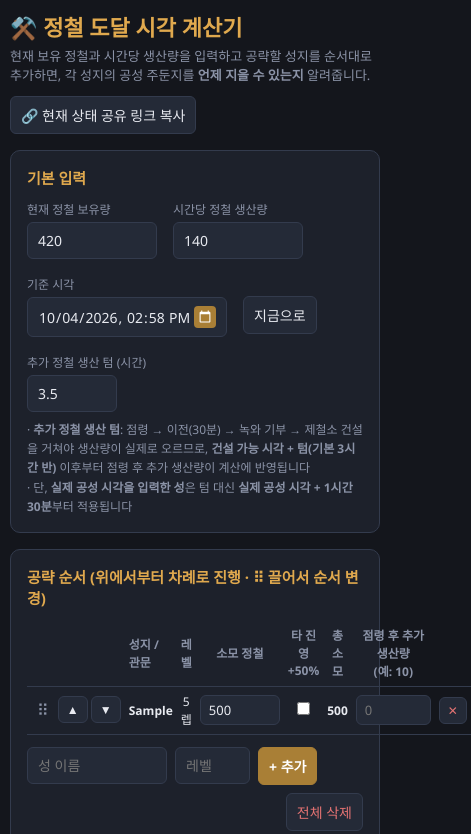
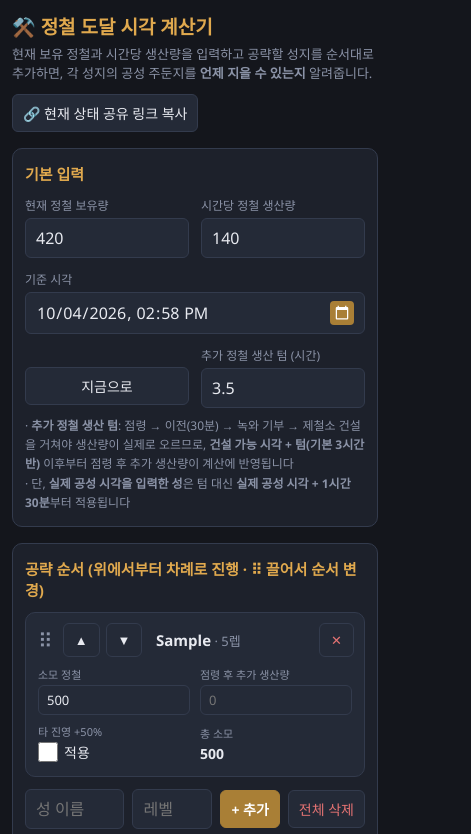
Before and after one commit to say-bot/tenha-steel-calc, a plain HTML site: page index.html in a window 390 px wide. Both pictures are taken after typing "Sample", "5" into the empty fields and a click on the button "+ 추가". Shown: the top 834 px of the page, 471 px wide, since content can reach past the window. Drawn offline with Linux system fonts and the light colour scheme.

Commit message:
모바일 최적화: 공략 순서·결과 표를 카드형으로, 입력칸 16px(iOS 확대 방지), 기본 입력 2열
Co-Authored-By: Claude Opus 5.5 <noreply@anthropic.com>

```diff
--- a/index.html
+++ b/index.html
@@ -117,9 +117,74 @@
   .shared-banner.on { display: flex; }
   .shared-banner .t { flex: 1; min-width: 220px; line-height: 1.5; }
   .footer-note { font-size: 11px; color: var(--muted); margin-top: 20px; text-align: center; }
+  .m-only { display: none; }
+  .q-enemy-wrap { display: inline-flex; align-items: center; gap: 6px; cursor: pointer; }
+
+  /* ---------- 모바일: 표 → 카드 ---------- */
   @media (max-width: 700px) {
-    body { padding: 10px; }
+    body { padding: 12px; }
+    h1 { font-size: 19px; }
+    .panel { padding: 14px 12px; }
     th, td { padding: 6px 4px; font-size: 12px; }
+    /* iOS는 16px 미만 입력칸 포커스 시 화면을 확대함 */
+    input, select { font-size: 16px; }
+    .inputs-row { display: grid; grid-template-columns: 1fr 1fr; gap: 12px; }
+    .inputs-row .field input { width: 100% !important; }
+    .inputs-row .field:has(#baseTime) { grid-column: 1 / -1; }
+    .summary { display: grid; grid-template-columns: 1fr 1fr; gap: 8px; }
+    .stat { min-width: 0; padding: 8px 12px; }
+    .stat:last-child { grid-column: 1 / -1; }
+    .addbar #customName { flex: 1; min-width: 0; width: auto !important; }
+    .addbar #customLevel { flex: 0 0 80px; width: 80px !important; }
+    .addbar .danger { margin-left: 0 !important; }
+    .m-only { display: inline; }
+
+    table.cards, table.cards tbody { display: block; }
+    table.cards thead { display: none; }
+    table.cards tr {
+      display: grid; gap: 8px 10px; align-items: center;
+      background: var(--panel2); border: 1px solid var(--border); border-radius: 10px;
+      padding: 10px 12px; margin-bottom: 10px;
+    }
+    table.cards tr.empty { display: block; }
+    table.cards td { border: 0; padding: 0; text-align: left; font-size: 14px; min-width: 0; }
+    table.cards td[data-label]::before {
+      content: attr(data-label); display: block; font-size: 11px; color: var(--muted); margin-bottom: 3px; font-weight: 400;
+    }
+
+    /* 공략 순서 카드: [⠿ ▲ ▼ | 이름·레벨 | ✕] / [소모 | 추가생산] / [타진영 | 총소모] */
+    .queue-table tr { grid-template-columns: 1fr 1fr; grid-template-areas:
+      "head head" "cost add" "enemy total"; }
+    .queue-table tr { position: relative; }
+    .queue-table td.drag-cell { grid-area: head; display: flex; align-items: center; gap: 6px; }
+    /* 이름은 같은 줄의 ⠿▲▼ 오른쪽에 겹쳐 배치 (터치는 아래 버튼으로 통과) */
+    .queue-table td.q-name { grid-area: head; padding: 0 40px 0 118px; font-size: 15px; line-height: 1.3; pointer-events: none; }
+    .queue-table td.q-lvl { display: none; }
+    .queue-table td.q-cost { grid-area: cost; }
+    .queue-table td.q-add { grid-area: add; }
+    .queue-table td.q-enemy { grid-area: enemy; }
+    .queue-table td.q-total { grid-area: total; }
+    .queue-table td.q-del { position: absolute; top: 10px; right: 10px; }
+    .queue-table td.q-lvl-inline, .q-lvl-inline { color: var(--muted); font-weight: 400; font-size: 13px; }
+    .queue-table input.cost, .queue-table input.addrate { width: 100%; }
+    .queue-table input[type=checkbox] { width: 20px; height: 20px; }
+    .queue-table td.q-total .surcharge { display: inline; margin-left: 6px; }
+    .queue-table button.small { padding: 7px 11px; font-size: 13px; }
+    .drag-handle { font-size: 20px; padding: 4px 4px 4px 0; }
+
+    /* 결과 카드: 이름 / 2열 정보 / 실제 공성 시각 */
+    .result-table tr { grid-template-columns: 1fr 1fr; }
+    .result-table td.r-name { grid-column: 1 / -1; font-size: 15px; color: var(--accent); }
+    .result-table td.r-wide { grid-column: 1 / -1; }
+    .result-table td.r-actual { order: 9; display: block; }
+    .result-table td.r-actual input[type=date] { width: 100%; margin-bottom: 6px; }
+    .result-table td.r-actual select { width: calc(50% - 4px); }
+    .result-table td.arrive { font-size: 15px; }
+
+    /* 시간별 예상 표 */
+    .proj-wrap { max-height: 420px; }
+    .proj-wrap th, .proj-wrap td { font-size: 12px; padding: 6px 3px; }
+    .proj-wrap td:first-child, .proj-wrap th { white-space: nowrap; }
   }
 </style>
 </head>
@@ -169,7 +234,7 @@
 
 <div class="panel">
   <h2>공략 순서 (위에서부터 차례로 진행 · ⠿ 끌어서 순서 변경)</h2>
-  <table class="queue-table" id="queueTable">
+  <table class="queue-table cards" id="queueTable">
     <thead>
       <tr>
         <th></th>
@@ -199,7 +264,7 @@
 <div class="panel">
   <h2>결과 — 언제 정철이 모이나</h2>
   <div class="summary" id="summaryBox"></div>
-  <table>
+  <table class="result-table cards">
     <thead>
       <tr>
         <th style="text-align:left">순서</th>
@@ -218,7 +283,7 @@
   <h2 id="projTitle">시간별 정철 예상 (72시간)</h2>
   <div class="proj-wrap">
     <table>
-      <thead><tr><th>시각</th><th>예상 보유 정철</th><th>생산량</th><th style="text-align:left">이벤트</th></tr></thead>
+      <thead><tr><th>시각</th><th>예상 보유</th><th>생산량</th><th style="text-align:left">이벤트</th></tr></thead>
       <tbody id="projBody"></tbody>
     </table>
   </div>
@@ -308,17 +373,17 @@ function renderQueue() {
         <button class="small" onclick="moveItem(${i},-1)" title="위로">▲</button>
         <button class="small" onclick="moveItem(${i},1)" title="아래로">▼</button>
       </td>
-      <td class="name">${esc(item.name)}</td>
-      <td>${esc(item.level)}렙</td>
-      <td><input type="number" class="cost" value="${esc(item.cost)}" min="0" step="50"
+      <td class="name q-name">${esc(item.name)}<span class="m-only q-lvl-inline"> · ${esc(item.level)}렙</span></td>
+      <td class="q-lvl">${esc(item.level)}렙</td>
+      <td class="q-cost" data-label="소모 정철"><input type="number" class="cost" value="${esc(item.cost)}" min="0" step="50"
            onchange="queue[${i}].cost=+this.value; recalc(); renderQueue();"></td>
-      <td><input type="checkbox" ${item.enemy?"checked":""}
-           onchange="queue[${i}].enemy=this.checked; recalc(); renderQueue();"></td>
-      <td><b>${totalCost(item).toLocaleString()}</b>
+      <td class="q-enemy" data-label="타 진영 +50%"><label class="q-enemy-wrap"><input type="checkbox" ${item.enemy?"checked":""}
+           onchange="queue[${i}].enemy=this.checked; recalc(); renderQueue();"><span class="m-only">적용</span></label></td>
+      <td class="q-total" data-label="총 소모"><b>${totalCost(item).toLocaleString()}</b>
           ${totalCost(item) > item.cost ? `<div class="surcharge">+${(totalCost(item)-item.cost).toLocaleString()}</div>` : ""}</td>
-      <td><input type="number" class="addrate" value="${esc(item.addRate)}" placeholder="0" min="0"
+      <td class="q-add" data-label="점령 후 추가 생산량"><input type="number" class="addrate" value="${esc(item.addRate)}" placeholder="0" min="0"
            onchange="queue[${i}].addRate=this.value; recalc();"></td>
-      <td><button class="small danger" onclick="removeItem(${i})">✕</button></td>`;
+      <td class="q-del"><button class="small danger" onclick="removeItem(${i})" title="삭제">✕</button></td>`;
     tb.appendChild(tr);
   });
 }
@@ -510,25 +575,25 @@ function recalc() {
   rows.forEach((row, i) => {
     const tr = document.createElement("tr");
     if (row.impossible) {
-      tr.innerHTML = `<td class="name">${i+1}. ${esc(row.item.name)} (${esc(row.item.level)}렙)</td>
-        <td>${row.need.toLocaleString()}</td>
-        <td class="impossible" colspan="4">도달 불가 (생산량 0)</td>`;
+      tr.innerHTML = `<td class="name r-name">${i+1}. ${esc(row.item.name)} (${esc(row.item.level)}렙)</td>
+        <td data-label="소모 정철">${row.need.toLocaleString()}</td>
+        <td class="impossible r-wide" colspan="4">도달 불가 (생산량 0)</td>`;
     } else {
       tr.innerHTML = `
-        <td class="name">${i+1}. ${esc(row.item.name)} (${esc(row.item.level)}렙)</td>
-        <td>-${row.need.toLocaleString()}</td>
-        <td class="arrive ${row.immediate?"now":""}">${row.immediate ? "즉시 가능" : fmt(row.arrive)}</td>
-        <td>
+        <td class="name r-name">${i+1}. ${esc(row.item.name)} (${esc(row.item.level)}렙)</td>
+        <td data-label="소모 정철">-${row.need.toLocaleString()}</td>
+        <td data-label="건설 가능 시각 (최소)" class="arrive ${row.immediate?"now":""}">${row.immediate ? "즉시 가능" : fmt(row.arrive)}</td>
+        <td class="r-wide r-actual" data-label="실제 공성 시각 (15분 단위 · 미룰 때 입력)">
           ${actualPickerHtml(i, row.item.actualTime, base)}
           ${row.shortage ? `<div class="surcharge">⚠ 그 시각 정철 ${row.shortage.toLocaleString()} 부족 → ${fmt(row.effArrive)} 기준 계산</div>` : ""}
         </td>
-        <td>${row.remain.toLocaleString()}</td>
-        <td>${row.addRate > 0 ? `<span class="ratechg">+${row.addRate}/h (${fmt(row.applyMs)}~)<br><b>→ 총 ${row.rateAfter.toLocaleString()}/h</b></span>` : `<span style="color:var(--muted)">—</span>`}</td>`;
+        <td data-label="건설 직후 잔여">${row.remain.toLocaleString()}</td>
+        <td data-label="추가 생산량 적용">${row.addRate > 0 ? `<span class="ratechg">+${row.addRate}/h (${fmt(row.applyMs)}~)<br><b>→ 총 ${row.rateAfter.toLocaleString()}/h</b></span>` : `<span style="color:var(--muted)">—</span>`}</td>`;
     }
     rb.appendChild(tr);
   });
   if (!rows.length) {
-    rb.innerHTML = `<tr><td colspan="6" style="color:var(--muted)">공략할 성지를 추가하세요</td></tr>`;
+    rb.innerHTML = `<tr class="empty"><td colspan="6" style="color:var(--muted)">공략할 성지를 추가하세요</td></tr>`;
   }
 
   // 요약
```
